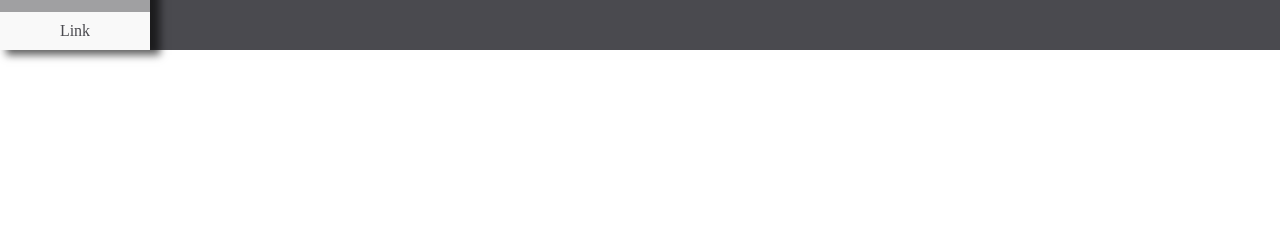
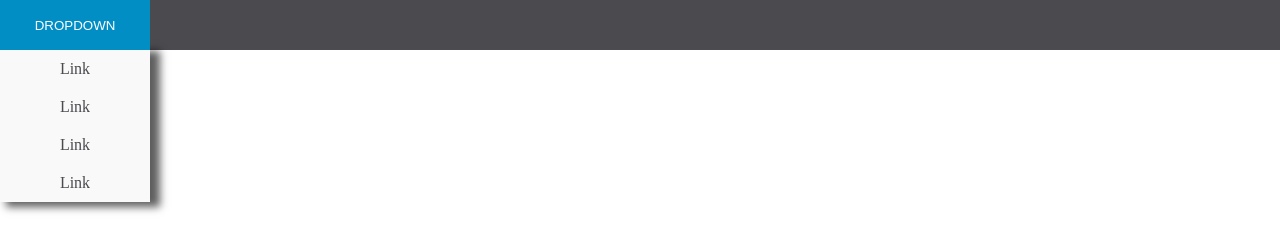
Before and after one commit to Didgerydont/css_wicthcraft, a plain HTML site: page index.html in a window 1280 px wide. Drawn offline with Linux system fonts and the light colour scheme.

Commit message:
Drop down menu working before adding links to the buttons

```diff
--- a/index.html
+++ b/index.html
@@ -9,15 +9,15 @@
 </head>
 <body>
     <nav class="navdefault">
+        <div class="dropdown">
             <button>Dropdown</button>
-
-
             <ul class="dropdownMenu">
                 <li class="dropdownItem"><a href="#" class="dropdownLink">Link</a></li>
                 <li class="dropdownItem"><a href="#" class="dropdownLink">Link</a></li>
                 <li class="dropdownItem"><a href="#" class="dropdownLink">Link</a></li>
                 <li class="dropdownItem"><a href="#" class="dropdownLink">Link</a></li>
             </ul>
+        </div>
     </nav>
 </body>
 </html>
--- a/main.css
+++ b/main.css
@@ -25,13 +25,15 @@ button{
     right: 0;
     width: 150px;
     padding: 0px;
+    z-index: -1;
     text-align: center;
     box-shadow: 8px 3px 8px 2px rgba(0,0,0,0.63);
     transform: translateY(-100%);
+    transition: transform .5s ease-in-out;
+
 }
 .dropdownLink{
     text-decoration: none;
-
     display: block;
     background-color: #f9f9f9;
     color: #4a4a4f;
@@ -52,6 +54,6 @@ button{
     background-color: #018ec5;
 
 }
-/*.dropdown:hover .dropdownMenu{
+.dropdown:hover .dropdownMenu{
     transform: translateY(0);
-}*/
+}
```
Lines whose indentation alone changed are shown as unchanged.
